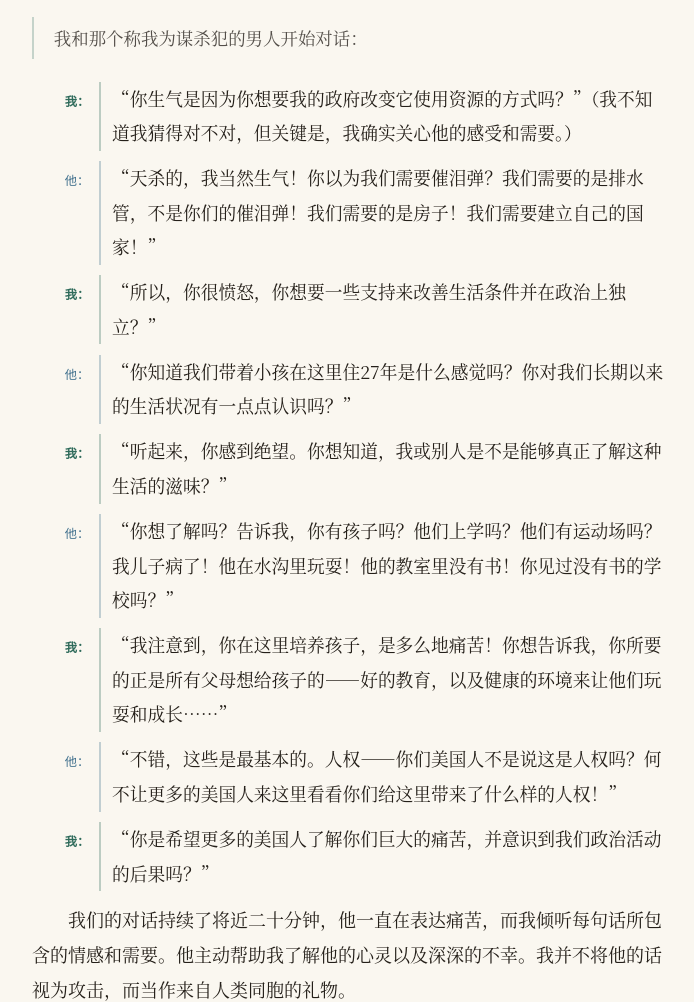
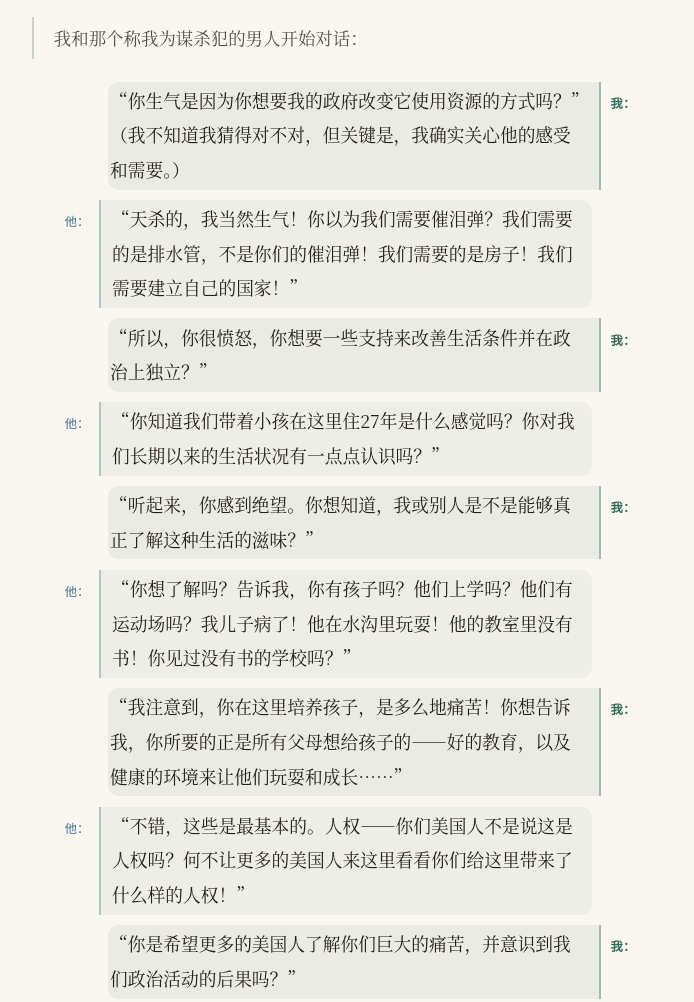
Before and after one commit to okaku1001/nvc-zh, a plain HTML site: page c/01.html in a window 1280 px wide. Shown: the part 8127-9129 px from the top of the page, without its empty margins (290-984 px from the left). Drawn offline with Linux system fonts and the light colour scheme.

Commit message:
对话排版改为左右错位：我靠右、对方靠左，标签与竖线换边，加淡色区分

```diff
--- a/assets/book.css
+++ b/assets/book.css
@@ -302,17 +302,22 @@ button{font-family:inherit;color:inherit}
   background:transparent;color:#fff;font-size:16px;cursor:pointer;
 }
 
-/* 对话 */
+/* 对话：我靠右、对方靠左，像两个人在说话 */
 .dlg{
   display:grid;grid-template-columns:3.2em 1fr;gap:0 .55em;
   margin:.58em 0;text-indent:0;align-items:baseline;
 }
+.dlg.other{max-width:88%}
+.dlg.me{grid-template-columns:1fr 3.2em;max-width:88%;margin-left:auto}
+.dlg.me .say{grid-column:1;grid-row:1}   /* 台词占宽列 */
+.dlg.me .who{grid-column:2;grid-row:1}   /* 标签到最右 */
 .dlg .who{
   font-family:var(--sans);font-size:.68em;line-height:1.5;
   color:var(--tn);text-align:right;letter-spacing:.02em;
   white-space:nowrap;overflow:hidden;text-overflow:ellipsis;
   padding-top:.12em;
 }
+.dlg.me .who{text-align:left}  /* 我的标签换到右侧，贴着竖线 */
 .dlg{--wc:var(--mu)}
 .dlg.me{--wc:var(--acc)}
 .dlg.w1{--wc:#8a5a2b}
@@ -329,14 +334,25 @@ html[data-theme="dark"] .dlg.w5{--wc:#b9a0d2}
 .dlg.me .who{color:var(--wc);font-weight:600}
 .dlg .say{
   font-size:.985em;line-height:1.95;text-indent:0;
-  padding-left:.1em;border-left:2px solid transparent;
+  padding:.12em .1em;
 }
-.dlg.me .say,.dlg.other .say{
-  border-left-color:color-mix(in srgb,var(--wc) 30%,transparent);padding-left:.6em;
+.dlg.other .say{
+  border-left:2px solid color-mix(in srgb,var(--wc) 34%,transparent);
+  padding-left:.6em;
+  background:color-mix(in srgb,var(--wc) 6%,transparent);
+  border-radius:0 10px 10px 0;
+}
+.dlg.me .say{
+  border-right:2px solid color-mix(in srgb,var(--wc) 38%,transparent);
+  padding-right:.6em;
+  background:color-mix(in srgb,var(--acc) 8%,transparent);
+  border-radius:10px 0 0 10px;
 }
 @media(max-width:420px){
   .dlg{grid-template-columns:2.9em 1fr;gap:0 .4em}
-  .dlg .say{padding-left:.45em}
+  .dlg.me{grid-template-columns:1fr 2.9em}
+  .dlg.other .say{padding-left:.45em}
+  .dlg.me .say{padding-right:.45em}
 }
 
 /* 诗 / 引文 */
```
